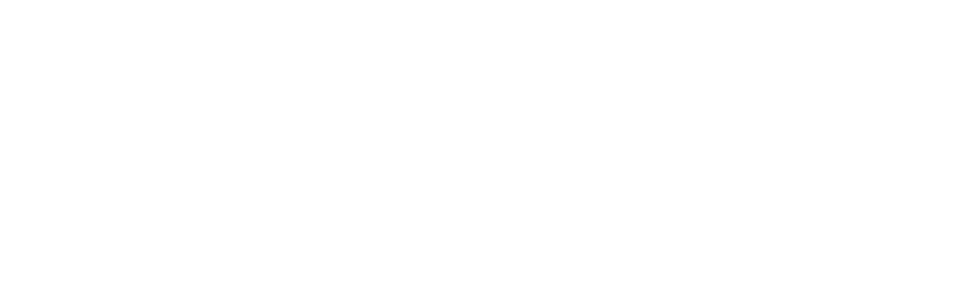
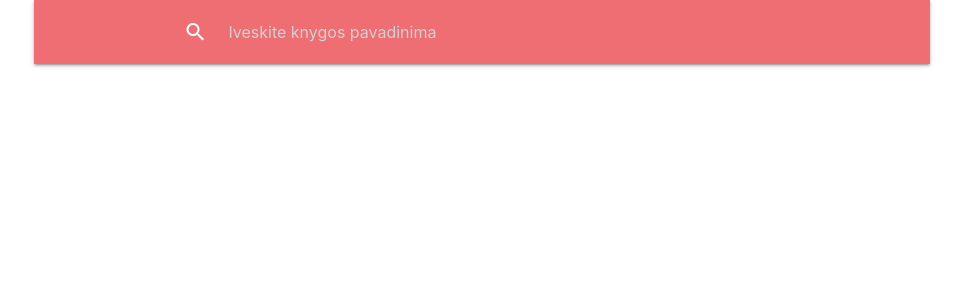
Before and after one commit to EldarViduto/betkoks, a PHP site: page /book.php in a window 1280 px wide. Before the commit the part shown is empty. Shown: the top 300 px of the page, without its empty margins (158-1121 px from the left). Run offline with PHP 8.4, Linux system fonts and the light colour scheme.

Commit message:
Headerio maketas

```diff
--- a/header.php
+++ b/header.php
@@ -17,4 +17,15 @@
 
 <body>
 
+<nav class="container">
+    <div class="nav-wrapper container">
+      <form>
+        <div class="input-field">
+          <input id="search" type="search" required placeholder="Iveskite knygos pavadinima">
+          <label class="label-icon" for="search"><i class="material-icons">search</i></label>
+          <i class="material-icons">close</i>
+        </div>
+      </form>
+    </div>
+  </nav>
     <!-- Čia pasikartojanti visuose puslapiuose viršutinė dalis -->
```
